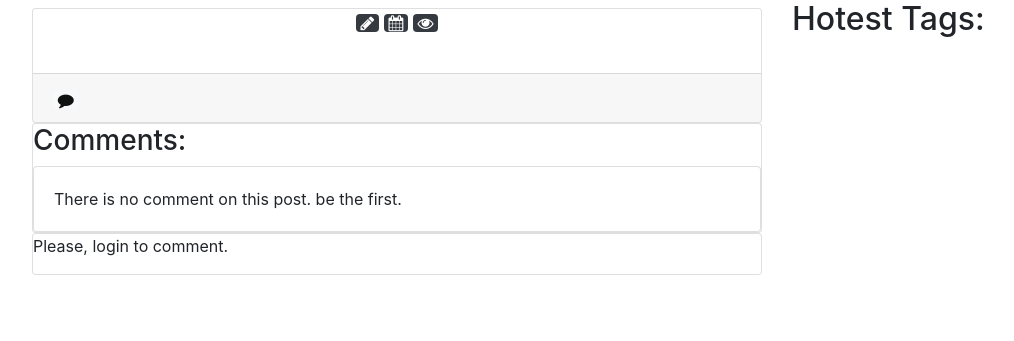
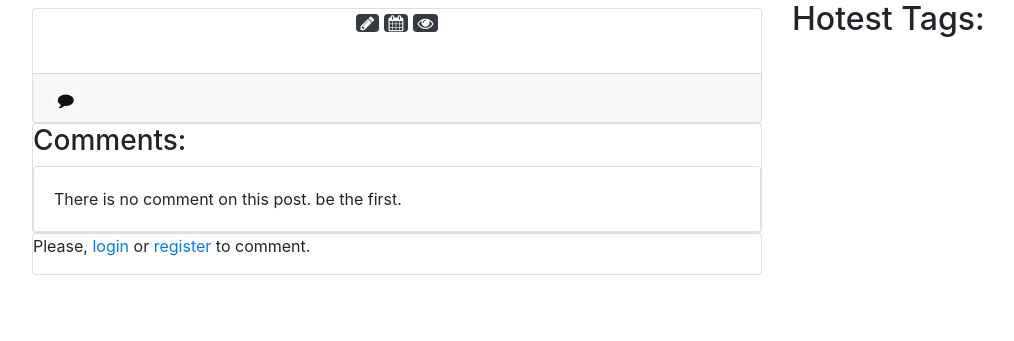
Before and after one commit to omar-ramo/oktob, a Django app: template blog/templates/blog/post_detail.html in a window 1280 px wide. Shown: the part 106-447 px from the top of the page, without its empty margins (53-1067 px from the left). Run offline with Django 3.2, Linux system fonts and the light colour scheme; the template is opened without the code that fills it, so the values that code supplies are empty; some libraries are stand-ins or nearby versions.

Commit message:
show login and register links to comment if the user isn't logged in(post detail)

```diff
--- a/blog/templates/blog/post_detail.html
+++ b/blog/templates/blog/post_detail.html
@@ -79,7 +79,7 @@
 				<h4>Add a comment:</h4>
 				{% include 'includes/form.html' with button_text='Comment' form=comment_form %}
 			{% else %}
-				<p>Please, login to comment.</p>
+				<p>Please, <a href="{% url 'accounts:login' %}">login</a> or <a href="{% url 'accounts:register' %}">register</a> to comment.</p>
 			{% endif %}
 		</div>
 	</div>
```
